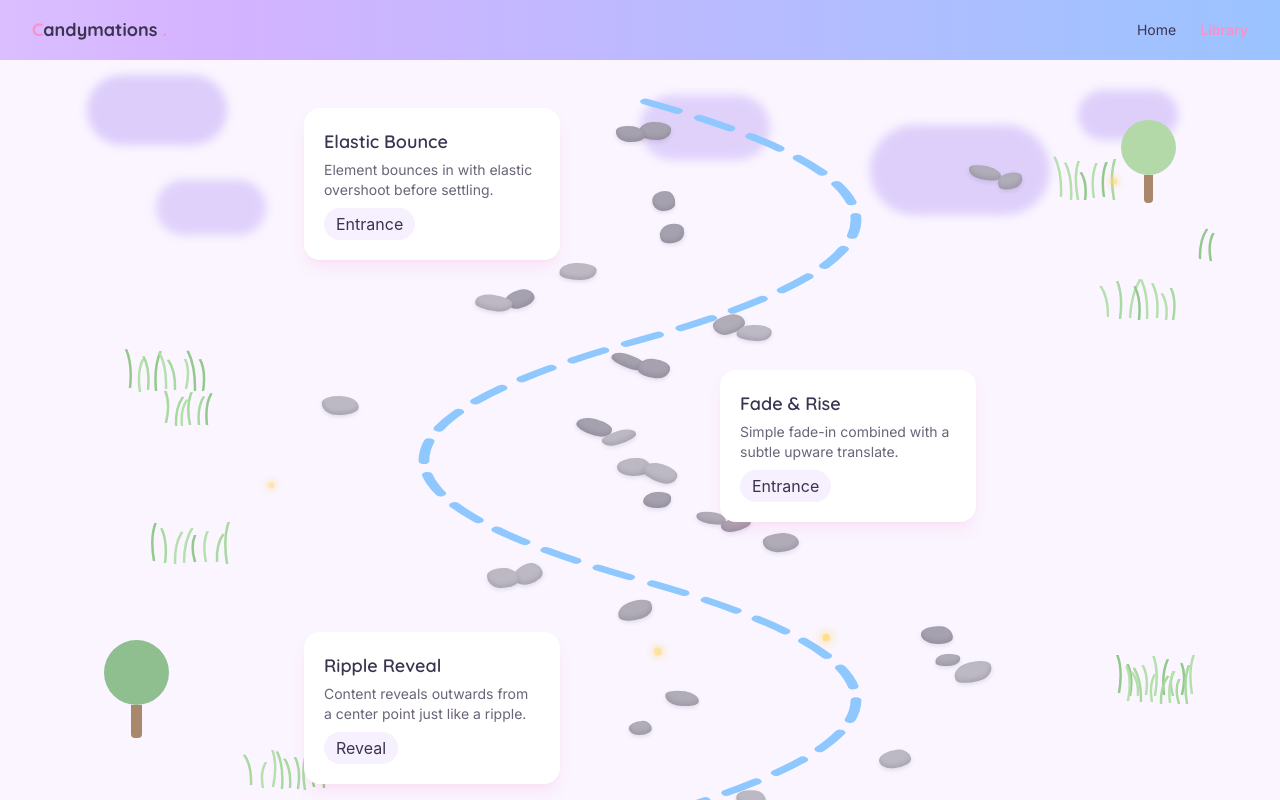
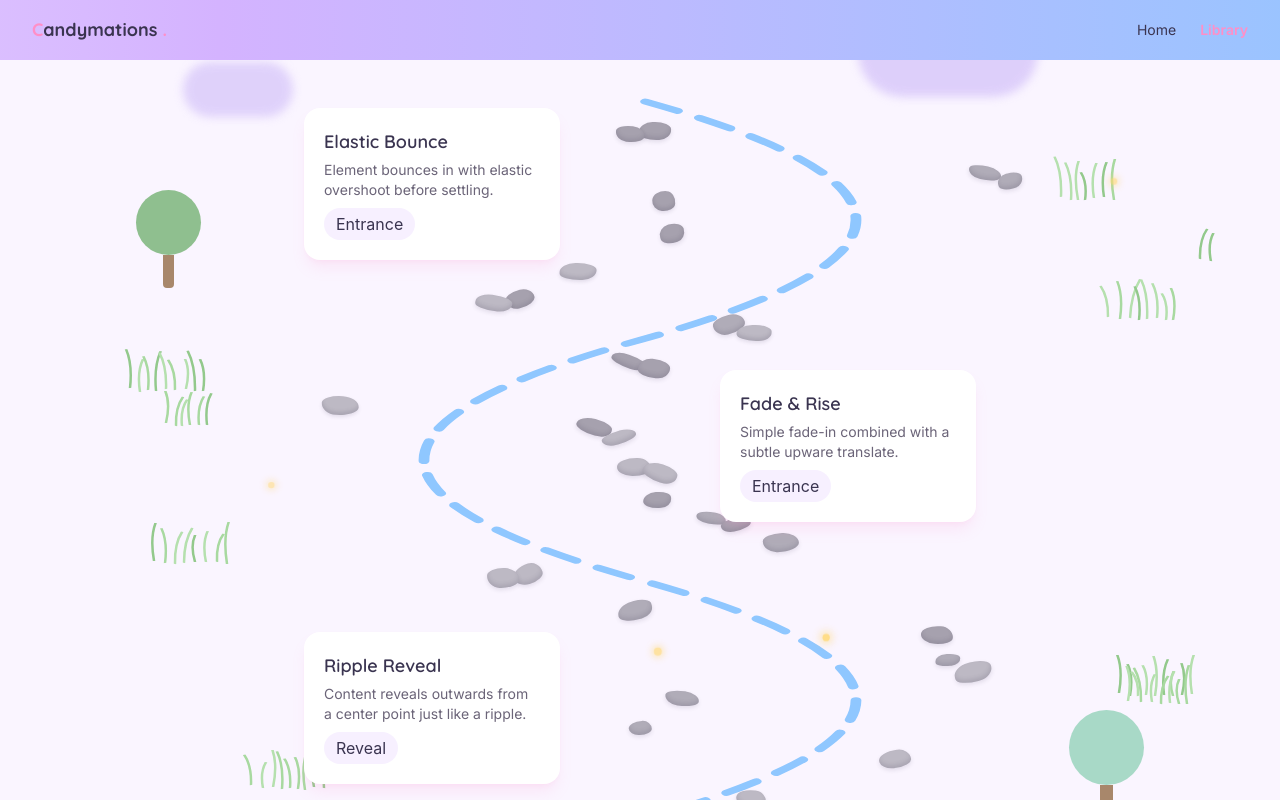
Before and after one commit to Krimzonn/Candymations, a React (Vite) app: page /library in a window 1280 px wide. Shown: the top 800 px of the page. Built offline with nearby package versions, Linux system fonts and the light colour scheme.

Commit message:
Added Parallax scrolling

```diff
--- a/src/pages/Library.jsx
+++ b/src/pages/Library.jsx
@@ -1,3 +1,5 @@
+import { useRef } from "react";
+import { useScroll, useTransform, motion } from "framer-motion";
 import { animations } from "../data/animations";
 import River from "../components/library/River";
 import PathCard from "../components/library/PathCard";
@@ -11,16 +13,40 @@ const CARD_SPACING = 260;
 const CONTENT_HEIGHT = animations.length * CARD_SPACING + 200;
 
 function Library() {
+  const containerRef = useRef(null);
+  const { scrollYProgress } = useScroll({
+    target: containerRef,
+    offset: ["start start", "end end"],
+  });
+
+  const treeY = useTransform(
+    scrollYProgress,
+    [0, 1],
+    [0, -CONTENT_HEIGHT * 0.15],
+  );
+  const cloudY = useTransform(
+    scrollYProgress,
+    [0, 1],
+    [0, -CONTENT_HEIGHT * 0.05],
+  );
+
   return (
     <div
+      ref={containerRef}
       className="relative px-8 py-12 overflow-hidden max-w-6xl mx-auto"
       style={{ minHeight: CONTENT_HEIGHT }}
     >
-      <SkyClouds />
+      <motion.div style={{ y: cloudY }}>
+        <SkyClouds />
+      </motion.div>
       <River height={CONTENT_HEIGHT} />
       <GrassScenery count={animations.length} spacing={CARD_SPACING} />
       <SteppingStones count={animations.length} spacing={CARD_SPACING} />
-      <TreeScenery count={animations.length} spacing={CARD_SPACING} />
+
+      <motion.div style={{ y: treeY }}>
+        <TreeScenery count={animations.length} spacing={CARD_SPACING} />
+      </motion.div>
+
       <Fireflies count={animations.length + 5} spacing={CARD_SPACING} />
 
       <div className="relative max-w-2xl mx-auto">
```
